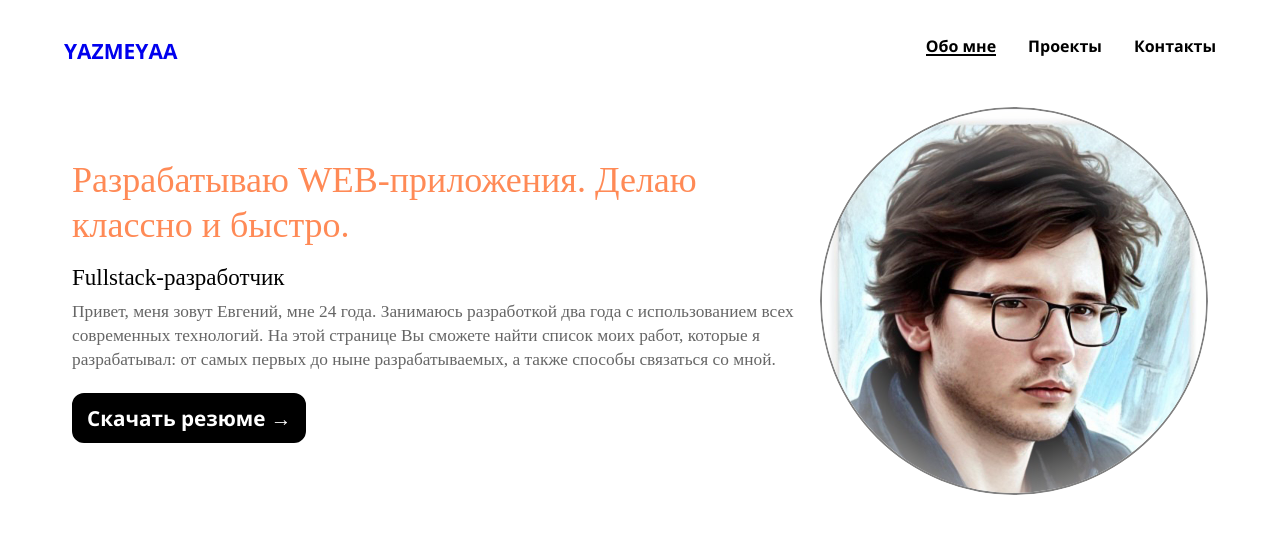
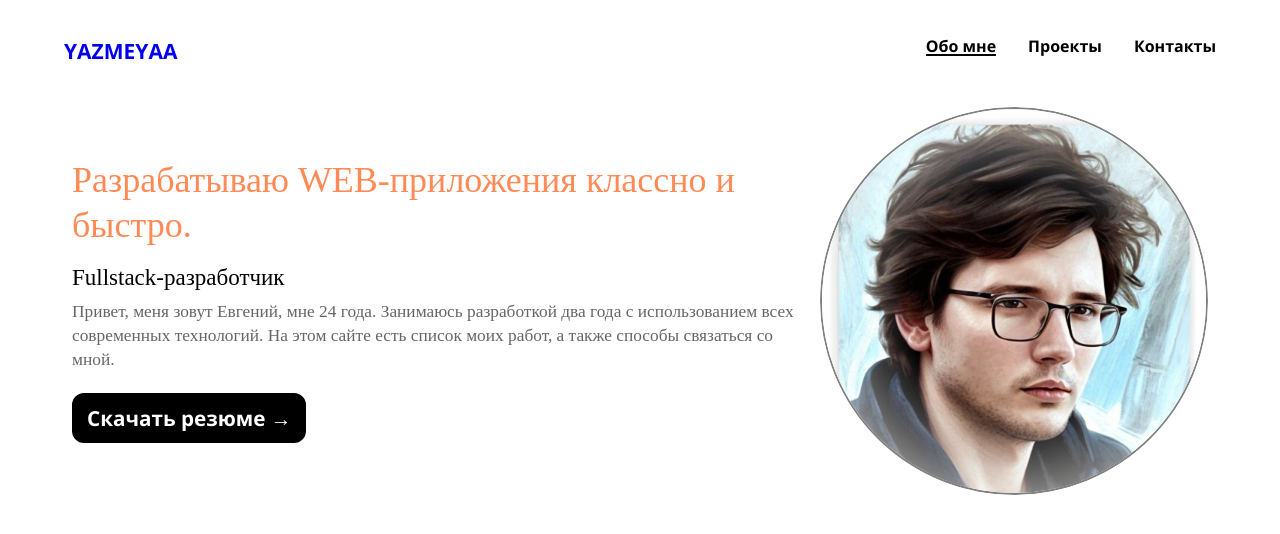
Before and after one commit to yazmeyaa/my-app, a Next.js app: page / in a window 1280 px wide. Shown: the top 534 px of the page. Built offline with nearby package versions, Linux system fonts and the light colour scheme.

Commit message:
text rework

```diff
--- a/pages/api/get_projects.ts
+++ b/pages/api/get_projects.ts
@@ -6,7 +6,7 @@ import { CardInterface } from "types/cards";
 const cards: CardInterface[] = [
     {
         name: 'Мой сайт',
-        description: 'Сайт обо мне, моих проектах и прочем. Собственно, Вы здесь и находитесь. Технологии: NextJS, styled-components',
+        description: 'Сайт обо мне и моих проектах. Собственно, Вы здесь и находитесь. Технологии: NextJS, styled-components',
         href: 'https://yazmeyaa.itracers.xyz',
         img: require('assets/images/myWebsite.png'),
         githubUrl: "https://github.com/yazmeyaa/my-app"
@@ -20,7 +20,7 @@ const cards: CardInterface[] = [
     },
     {
         name: 'Погода',
-        description: 'Получение текущей погоды и прогноза с использованием ReactJS и ExpressJS',
+        description: 'Текущая погода и прогноз. Использованы ReactJS и ExpressJS',
         href: 'https://itracers.xyz/temp/yazmeyaa/weatherapp/',
         img: require('assets/images/weather.png').default,
         githubUrl: "https://github.com/yazmeyaa/weather-app-frontend"
--- a/pages/index.tsx
+++ b/pages/index.tsx
@@ -11,10 +11,10 @@ function Home() {
   return (
     <ContentContainer>
       <About>
-        <h1>Разрабатываю WEB-приложения. Делаю классно и быстро.</h1>
+        <h1>Разрабатываю WEB-приложения классно и быстро.</h1>
         <br />
         <h2>Fullstack-разработчик</h2>
-        <small>Привет, меня зовут Евгений, мне {correctedYears} года. Занимаюсь разработкой два года с использованием всех современных технологий. На этой странице Вы сможете найти список моих работ, которые я разрабатывал: от самых первых до ныне разрабатываемых, а также способы связаться со мной.</small>
+        <small>Привет, меня зовут Евгений, мне {correctedYears} года. Занимаюсь разработкой два года с использованием всех современных технологий. На этом сайте есть список моих работ, а также способы связаться со мной.</small>
         <DownloadButton href='/CV.pdf' target="_blank">Скачать резюме →</DownloadButton>
       </About>
       <StyledImage src={MyPhoto} alt='My photo <3' priority />
```
Also changed, not shown: 1 other file (tests, documents, lock files or other folders).
